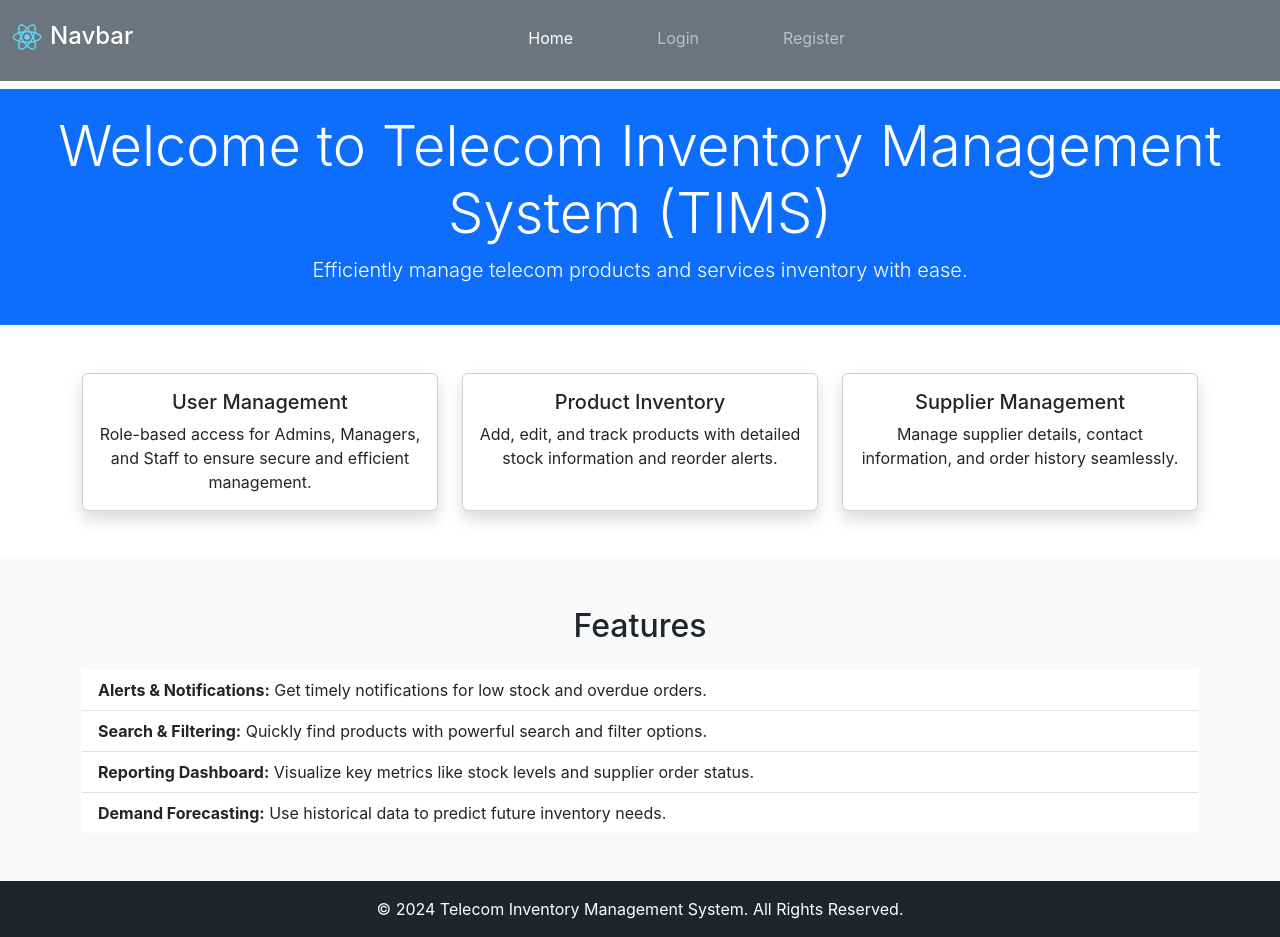
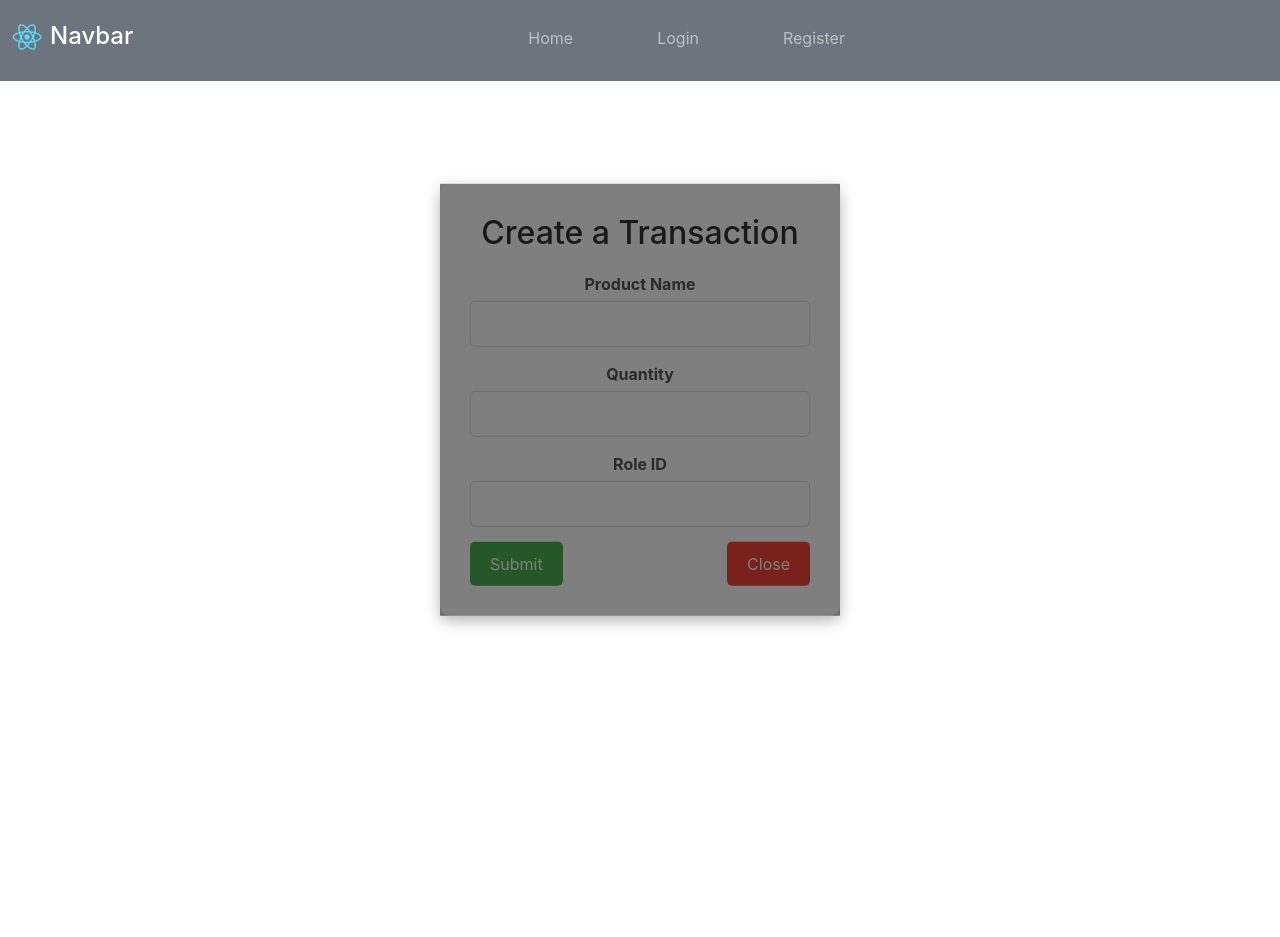
Before and after one commit to Mohithk-293/Telecom-Inventory-Management-System-, a React (Create React App) app in the folder frontend/: page /transaction in a window 1280 px wide. Before the commit this address led to /. After the commit the page ends 800 px from the top, so only its background shows below. Built offline with nearby package versions, Linux system fonts and the light colour scheme.

Commit message:
added the staff redirection

```diff
--- a/frontend/src/App.js
+++ b/frontend/src/App.js
@@ -13,6 +13,7 @@ import Register from './components/Register';
 import Products from './components/Products';
 
 import ManagingUsers from './components/ManagingUsers';
+import Transaction from './components/Transaction';
 
 const App = () => {
   return (
@@ -33,6 +34,7 @@ const App = () => {
         <Route path="/transactions" element={<Transactions />} />
         <Route path="/notifications" element={<Notifications />} />
         <Route path="/managing-users" element={<ManagingUsers />} />
+          <Route path="/transaction" element={<Transaction />} />
 
         <Route path="*" element={<Navigate to="/" />} />
       </Routes>
--- a/frontend/src/components/Login.js
+++ b/frontend/src/components/Login.js
@@ -1,7 +1,6 @@
 import React, { useState } from "react";
 import { useNavigate } from "react-router-dom";
 import { toast } from "react-toastify";
-
 const Login = () => {
     const [username, setUsername] = useState("");
     const [password, setPassword] = useState("");
@@ -24,10 +23,17 @@ const Login = () => {
 
             if (response.ok) {
                 toast.success("Login successful! ");
-                navigate("/products");
+                localStorage.setItem("role", role);
+                if(role === "staff") {
+                    navigate("/staff-products");
+                }else {
+                    navigate("/products");
+                }
+
             } else {
                 setError(data.message || "Invalid username or password.");
                 toast.error(data.message);
+
             }
         } catch (err) {
             setError("An error occurred. Please try again.");
--- a/frontend/src/components/StaffProducts.jsx
+++ b/frontend/src/components/StaffProducts.jsx
@@ -1,5 +1,6 @@
 import React from 'react';
 import StaffSidebar from './StaffSidebar.jsx';
+import { Link } from 'react-router-dom';
 
 const dummyProducts = [
     { id: 1, name: 'Laptop', price: 999.99, stock: 50 },
@@ -22,6 +23,9 @@ function Products() {
                             <h2 className="card-title">{product.name}</h2>
                             <p className="card-price"><strong>Price:</strong> ${product.price.toFixed(2)}</p>
                             <p className="card-stock"><strong>Stock:</strong> {product.stock}</p>
+                            <Link to="/transaction">
+                                <button class="transaction-btn">Make a Transaction</button>
+                            </Link>
                         </div>
                     ))}
                 </div>
@@ -36,6 +40,20 @@ function Products() {
                         width:80%;
                         position: absolute;
                         right:0;
+                    }
+                    .transaction-btn {
+                        background-color: #007bff;
+                        color: #fff;
+                        padding: 10px 20px;
+                        font-size: 16px;
+                        border: none;
+                        border-radius: 5px;
+                        cursor: pointer;
+                        transition: background-color 0.3s ease;
+                    }
+
+                    .transaction-btn:hover {
+                        background-color: #0056b3;
                     }
 
                     /* Cards Container */
--- /dev/null
+++ b/frontend/src/components/Transaction.jsx
@@ -0,0 +1,192 @@
+import React, { useState } from 'react';
+
+function Transaction({ closeForm }) {
+    const [productName, setProductName] = useState('');
+    const [quantity, setQuantity] = useState('');
+    const [roleId, setRoleId] = useState('');
+    const [loading, setLoading] = useState(false);
+    const [error, setError] = useState('');
+
+    const handleSubmit = async (e) => {
+        e.preventDefault();
+        setLoading(true);
+        setError('');
+
+        const transactionData = {
+            productName,
+            quantity,
+            roleId
+        };
+
+        try {
+            const response = await fetch('/transaction', {
+                method: 'POST',
+                headers: {
+                    'Content-Type': 'application/json',
+                },
+                body: JSON.stringify(transactionData),
+            });
+
+            const data = await response.json();
+
+            if (response.ok) {
+                console.log('Transaction successful:', data);
+                setProductName('');
+                setQuantity('');
+                setRoleId('');
+                closeForm();
+            } else {
+                throw new Error(data.message || 'Failed to submit transaction');
+            }
+        } catch (error) {
+            setError(error.message || 'Something went wrong');
+        } finally {
+            setLoading(false);
+        }
+    };
+
+    return (
+        <div className="popup-form">
+            <div className="popup-form-content">
+                <h2>Create a Transaction</h2>
+                <form onSubmit={handleSubmit}>
+                    <div className="form-group">
+                        <label htmlFor="productName">Product Name</label>
+                        <input
+                            type="text"
+                            id="productName"
+                            value={productName}
+                            onChange={(e) => setProductName(e.target.value)}
+                            required
+                        />
+                    </div>
+                    <div className="form-group">
+                        <label htmlFor="quantity">Quantity</label>
+                        <input
+                            type="number"
+                            id="quantity"
+                            value={quantity}
+                            onChange={(e) => setQuantity(e.target.value)}
+                            required
+                        />
+                    </div>
+                    <div className="form-group">
+                        <label htmlFor="roleId">Role ID</label>
+                        <input
+                            type="text"
+                            id="roleId"
+                            value={roleId}
+                            onChange={(e) => setRoleId(e.target.value)}
+                            required
+                        />
+                    </div>
+
+                    {error && <p className="error-message">{error}</p>}
+
+                    <div className="form-buttons">
+                        <button type="submit" className="submit-btn" disabled={loading}>
+                            {loading ? 'Submitting...' : 'Submit'}
+                        </button>
+                        <button type="button" className="close-btn" onClick={closeForm}>Close</button>
+                    </div>
+                </form>
+            </div>
+            <div className="overlay" onClick={closeForm}></div>
+
+            <style>
+                {`
+                    .popup-form {
+                        position: fixed;
+                        top: 50%;
+                        left: 50%;
+                        transform: translate(-50%, -50%);
+                        background: #fff;
+                        border-radius: 10px;
+                        box-shadow: 0 5px 15px rgba(0, 0, 0, 0.3);
+                        padding: 30px;
+                        width: 400px;
+                        z-index: 2;
+                    }
+
+                    .popup-form-content {
+                        text-align: center;
+                    }
+
+                    .popup-form h2 {
+                        color: #333;
+                        margin-bottom: 20px;
+                    }
+
+                    .form-group {
+                        margin-bottom: 15px;
+                    }
+
+                    .form-group label {
+                        display: block;
+                        font-weight: bold;
+                        color: #555;
+                    }
+
+                    .form-group input {
+                        width: 100%;
+                        padding: 10px;
+                        margin-top: 5px;
+                        border: 1px solid #ddd;
+                        border-radius: 5px;
+                        font-size: 1rem;
+                    }
+
+                    .form-buttons {
+                        display: flex;
+                        justify-content: space-between;
+                    }
+
+                    .submit-btn, .close-btn {
+                        padding: 10px 20px;
+                        border-radius: 5px;
+                        cursor: pointer;
+                        font-size: 1rem;
+                    }
+
+                    .submit-btn {
+                        background-color: #4CAF50;
+                        color: white;
+                        border: none;
+                    }
+
+                    .submit-btn:hover {
+                        background-color: #45a049;
+                    }
+
+                    .close-btn {
+                        background-color: #f44336;
+                        color: white;
+                        border: none;
+                    }
+
+                    .close-btn:hover {
+                        background-color: #d32f2f;
+                    }
+
+                    .overlay {
+                        position: fixed;
+                        top: 0;
+                        left: 0;
+                        right: 0;
+                        bottom: 0;
+                        background: rgba(0, 0, 0, 0.5);
+                        z-index: 1;
+                    }
+
+                    .error-message {
+                        color: red;
+                        font-size: 1rem;
+                        margin: 10px 0;
+                    }
+                `}
+            </style>
+        </div>
+    );
+}
+
+export default Transaction;
```
Also changed, not shown: 1 other file (tests, documents, lock files or other folders).
